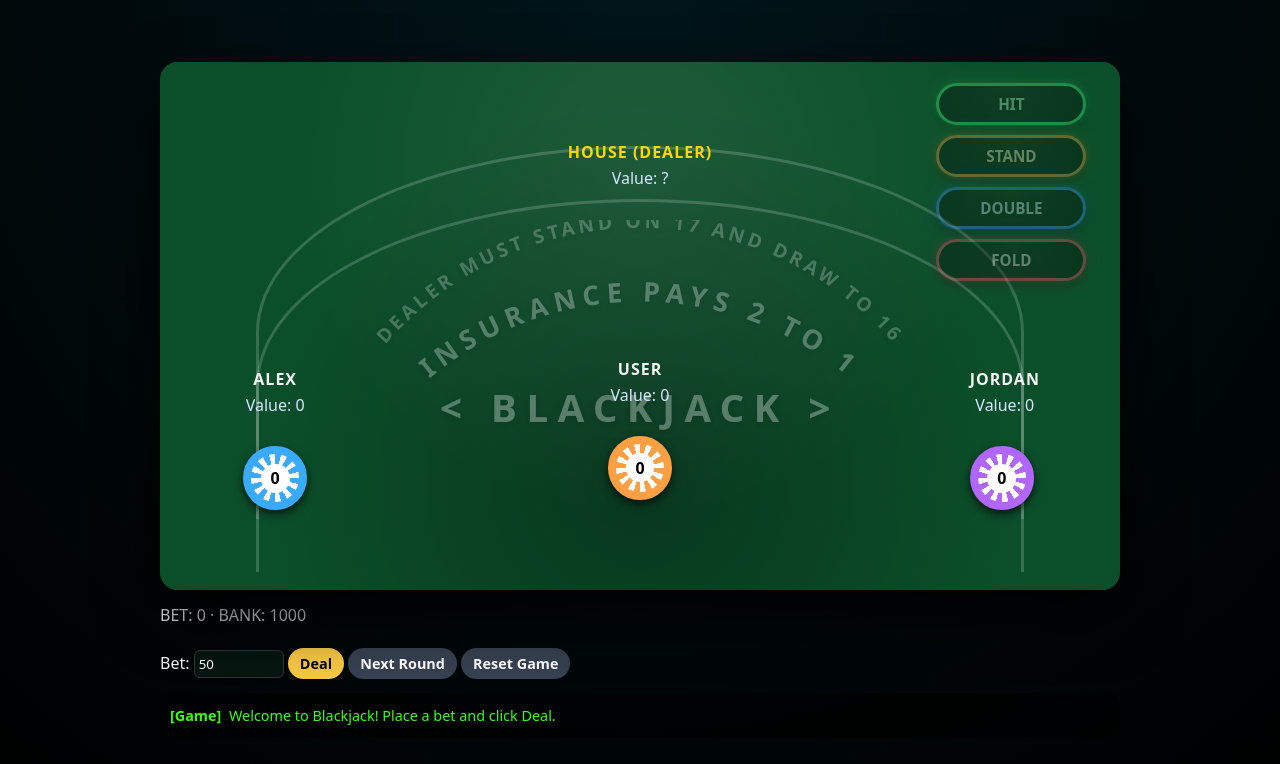
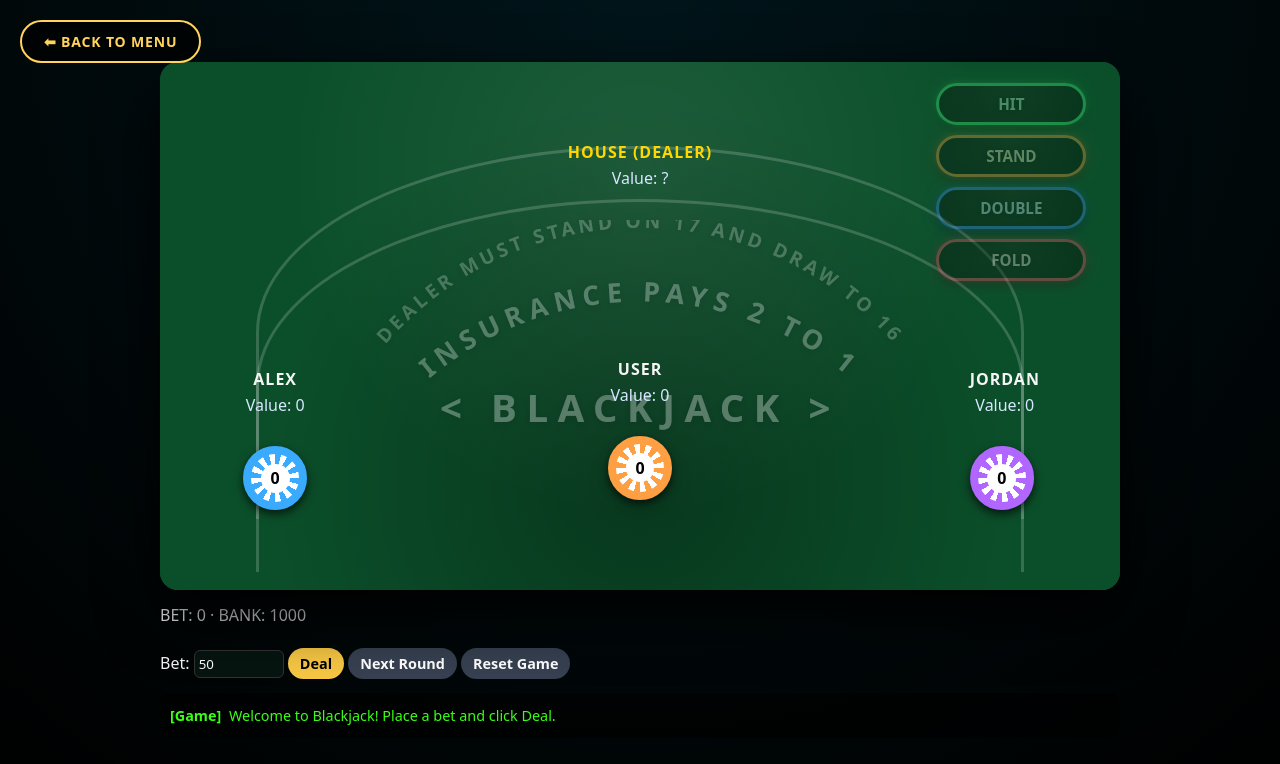
Before and after one commit to cpsc362Group4/CPSC-362-Gaming, a website: page BlackjackTemp.html in a window 1280 px wide. Drawn offline with Linux system fonts and the light colour scheme.

Commit message:
Update BlackjackTemp.html

```diff
--- a/BlackjackTemp.html
+++ b/BlackjackTemp.html
@@ -380,6 +380,39 @@
 </head>
 
 <body>
+
+  <!-- Back to Main Menu Button -->
+<button class="back-menu-btn" onclick="window.location.href='../MainMenu.html'">
+  ⬅ BACK TO MENU
+</button>
+
+<style>
+  .back-menu-btn {
+    position: fixed;
+    top: 20px;
+    left: 20px;
+    padding: 10px 22px;
+    background: rgba(0,0,0,0.65);
+    border: 2px solid #ffd35c;
+    border-radius: 999px;
+    color: #ffd35c;
+    font-weight: 800;
+    font-size: 14px;
+    cursor: pointer;
+    z-index: 9999;
+    letter-spacing: 0.06em;
+    text-transform: uppercase;
+    backdrop-filter: blur(4px);
+    transition: transform 0.15s ease, background 0.2s ease, box-shadow 0.2s ease;
+  }
+
+  .back-menu-btn:hover {
+    transform: scale(1.05);
+    background: rgba(255, 211, 92, 0.22);
+    box-shadow: 0 0 12px rgba(255, 211, 92, 0.6);
+  }
+</style>
+
 <div class="game-wrapper">
 
   <div class="table">
```
